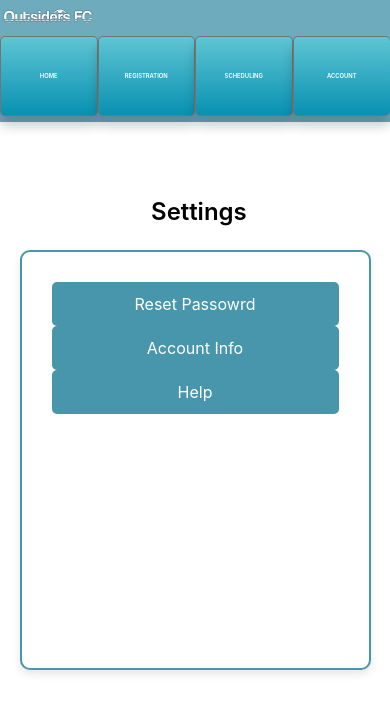
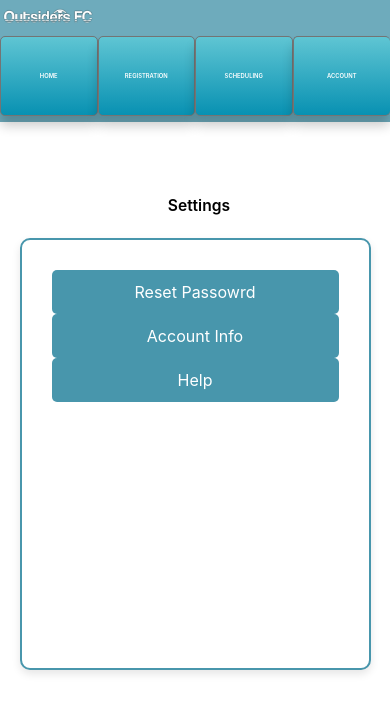
Before and after one commit to Lukkex/outsiders, a React (Create React App) app: page /settings in a window 390 px wide. Shown: the top 712 px of the page. Built offline with nearby package versions, Linux system fonts and the light colour scheme.

Commit message:
Make CSS more responsive.

```diff
--- a/src/Scheduling.css
+++ b/src/Scheduling.css
@@ -1,11 +1,15 @@
 h1 {
-    font-size: 1.5em;
+    font-size: 150%;
     text-align: center;
     margin-bottom: 20px;
     margin-left: 0%;
 }
 
 .alert-container {
+    width: 70%;
+    max-width: 480px;
+    height: auto;
+    margin: 0 auto;
     display: flex;
     justify-content: center;
     align-items: center;
@@ -15,20 +19,17 @@ h1 {
     padding: 30px;
     border-radius: 10px;
     box-shadow: 0 4px 8px rgba(0, 0, 0, 0.1);
-    width: 40%;
-    height: auto;
-    margin: 0 auto;
 }
 
 .form-container {
+    width: 90%;
+    height: 640px;
+    margin: 0 auto;
     background-color: white;
     border: 2px solid#4896ac;
     padding: 30px;
     border-radius: 10px;
     box-shadow: 0 4px 8px rgba(0, 0, 0, 0.1);
-    width: 90%;
-    height: 640px;
-    margin: 0 auto;
 }
 
 /*Table stuff*/
@@ -60,11 +61,12 @@ h1 {
 /*Buttons*/
     .toggle-button {
         width: auto;
-        height: 50px;
+        height: auto;
         margin-left: auto;
         margin-right: auto;
         padding: 10px;
         background-color:#4896ac;
+        font-size: 80%;
         color: white;
         border: none;
         border-radius: 5px;
@@ -83,3 +85,16 @@ h1 {
         transition-duration: 0.01s;
     }
 /**/
+
+/* Responsiveness */
+@media (max-width: 768px) {
+    h1 {
+        font-size: 3vw;
+    }
+}
+
+@media (max-width: 576px) {
+    h1 {
+        font-size: 4vw;
+    }
+}
```
